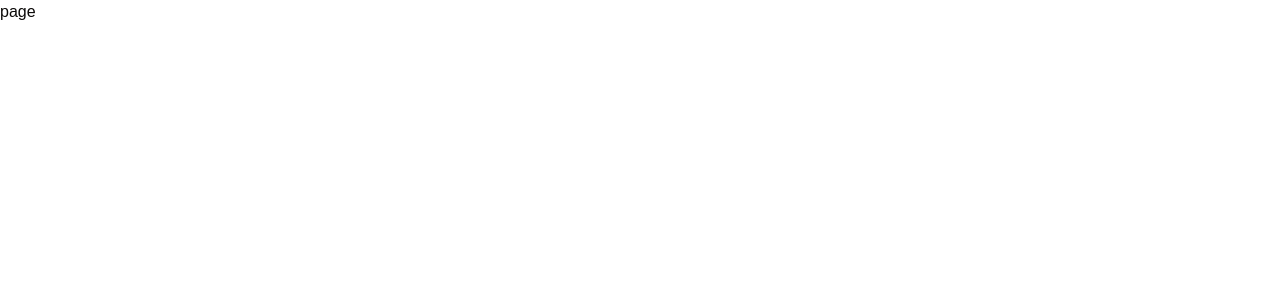
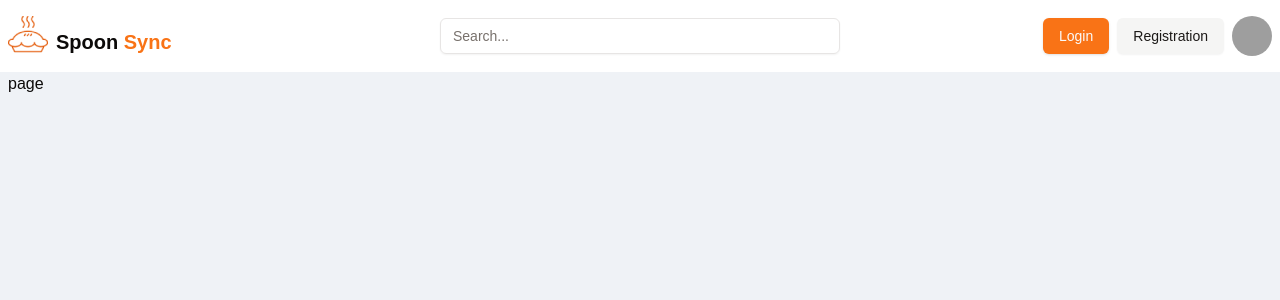
Before and after one commit to jhshakil/spoon-sync-client, a Next.js app: page / in a window 1280 px wide. Shown: the top 300 px of the page. Built offline with nearby package versions, Linux system fonts and the light colour scheme; grey boxes are pictures that could not be loaded.

Commit message:
complete top bar design

```diff
--- a/src/app/globals.css
+++ b/src/app/globals.css
@@ -15,6 +15,7 @@ body {
 
 @layer base {
   :root {
+    --root-background: 214 28% 95%;
     --background: 0 0% 100%;
     --foreground: 20 14.3% 4.1%;
     --card: 0 0% 100%;
@@ -43,6 +44,7 @@ body {
   }
 
   .dark {
+    --root-background: 214 28% 95%;
     --background: 20 14.3% 4.1%;
     --foreground: 60 9.1% 97.8%;
     --card: 20 14.3% 4.1%;
--- a/src/app/layout.tsx
+++ b/src/app/layout.tsx
@@ -1,6 +1,7 @@
 import type { Metadata } from "next";
 import localFont from "next/font/local";
 import "./globals.css";
+import TopBar from "@/components/topBar";
 
 const geistSans = localFont({
   src: "./fonts/GeistVF.woff",
@@ -26,9 +27,10 @@ export default function RootLayout({
   return (
     <html lang="en">
       <body
-        className={`${geistSans.variable} ${geistMono.variable} antialiased`}
+        className={`${geistSans.variable} ${geistMono.variable} antialiased bg-rootBackground`}
       >
-        {children}
+        <TopBar />
+        <div className="container mx-auto px-2">{children}</div>
       </body>
     </html>
   );
--- /dev/null
+++ b/src/components/shared/Logo.tsx
@@ -0,0 +1,15 @@
+import Image from "next/image";
+import Link from "next/link";
+
+const Logo = () => {
+  return (
+    <Link href={"/"} className="flex gap-2 items-end">
+      <Image width={40} height={40} src="/images/logo/logo.png" alt="Logo" />
+      <h1 className="text-xl font-bold">
+        Spoon <span className="text-primary">Sync</span>
+      </h1>
+    </Link>
+  );
+};
+
+export default Logo;
--- /dev/null
+++ b/src/components/topBar/MainSearch.tsx
@@ -0,0 +1,11 @@
+import { Input } from "@/components/ui/input";
+
+const MainSearch = () => {
+  return (
+    <div className="w-full max-w-[400px]">
+      <Input type="text" placeholder="Search..." className="w-full " />
+    </div>
+  );
+};
+
+export default MainSearch;
--- /dev/null
+++ b/src/components/topBar/ProfileAction.tsx
@@ -0,0 +1,128 @@
+import {
+  Cloud,
+  CreditCard,
+  Github,
+  Keyboard,
+  LifeBuoy,
+  LogOut,
+  Mail,
+  MessageSquare,
+  Plus,
+  PlusCircle,
+  Settings,
+  User,
+  UserPlus,
+  Users,
+} from "lucide-react";
+
+import {
+  DropdownMenu,
+  DropdownMenuContent,
+  DropdownMenuGroup,
+  DropdownMenuItem,
+  DropdownMenuLabel,
+  DropdownMenuPortal,
+  DropdownMenuSeparator,
+  DropdownMenuShortcut,
+  DropdownMenuSub,
+  DropdownMenuSubContent,
+  DropdownMenuSubTrigger,
+  DropdownMenuTrigger,
+} from "@/components/ui/dropdown-menu";
+
+import { Avatar, AvatarFallback, AvatarImage } from "@/components/ui/avatar";
+
+const ProfileAction = () => {
+  return (
+    <DropdownMenu>
+      <DropdownMenuTrigger asChild>
+        <Avatar>
+          <AvatarImage src="https://github.com/shadcn.png" alt="@shadcn" />
+          <AvatarFallback>CN</AvatarFallback>
+        </Avatar>
+      </DropdownMenuTrigger>
+      <DropdownMenuContent className="w-56" align="end">
+        <DropdownMenuLabel>My Account</DropdownMenuLabel>
+        <DropdownMenuSeparator />
+        <DropdownMenuGroup>
+          <DropdownMenuItem>
+            <User className="mr-2 h-4 w-4" />
+            <span>Profile</span>
+            <DropdownMenuShortcut>⇧⌘P</DropdownMenuShortcut>
+          </DropdownMenuItem>
+          <DropdownMenuItem>
+            <CreditCard className="mr-2 h-4 w-4" />
+            <span>Billing</span>
+            <DropdownMenuShortcut>⌘B</DropdownMenuShortcut>
+          </DropdownMenuItem>
+          <DropdownMenuItem>
+            <Settings className="mr-2 h-4 w-4" />
+            <span>Settings</span>
+            <DropdownMenuShortcut>⌘S</DropdownMenuShortcut>
+          </DropdownMenuItem>
+          <DropdownMenuItem>
+            <Keyboard className="mr-2 h-4 w-4" />
+            <span>Keyboard shortcuts</span>
+            <DropdownMenuShortcut>⌘K</DropdownMenuShortcut>
+          </DropdownMenuItem>
+        </DropdownMenuGroup>
+        <DropdownMenuSeparator />
+        <DropdownMenuGroup>
+          <DropdownMenuItem>
+            <Users className="mr-2 h-4 w-4" />
+            <span>Team</span>
+          </DropdownMenuItem>
+          <DropdownMenuSub>
+            <DropdownMenuSubTrigger>
+              <UserPlus className="mr-2 h-4 w-4" />
+              <span>Invite users</span>
+            </DropdownMenuSubTrigger>
+            <DropdownMenuPortal>
+              <DropdownMenuSubContent>
+                <DropdownMenuItem>
+                  <Mail className="mr-2 h-4 w-4" />
+                  <span>Email</span>
+                </DropdownMenuItem>
+                <DropdownMenuItem>
+                  <MessageSquare className="mr-2 h-4 w-4" />
+                  <span>Message</span>
+                </DropdownMenuItem>
+                <DropdownMenuSeparator />
+                <DropdownMenuItem>
+                  <PlusCircle className="mr-2 h-4 w-4" />
+                  <span>More...</span>
+                </DropdownMenuItem>
+              </DropdownMenuSubContent>
+            </DropdownMenuPortal>
+          </DropdownMenuSub>
+          <DropdownMenuItem>
+            <Plus className="mr-2 h-4 w-4" />
+            <span>New Team</span>
+            <DropdownMenuShortcut>⌘+T</DropdownMenuShortcut>
+          </DropdownMenuItem>
+        </DropdownMenuGroup>
+        <DropdownMenuSeparator />
+        <DropdownMenuItem>
+          <Github className="mr-2 h-4 w-4" />
+          <span>GitHub</span>
+        </DropdownMenuItem>
+        <DropdownMenuItem>
+          <LifeBuoy className="mr-2 h-4 w-4" />
+          <span>Support</span>
+        </DropdownMenuItem>
+        <DropdownMenuItem disabled>
+          <Cloud className="mr-2 h-4 w-4" />
+          <span>API</span>
+        </DropdownMenuItem>
+        <DropdownMenuSeparator />
+        <DropdownMenuItem>
+          <LogOut className="mr-2 h-4 w-4" />
+          <span>Log out</span>
+          <DropdownMenuShortcut>⇧⌘Q</DropdownMenuShortcut>
+        </DropdownMenuItem>
+      </DropdownMenuContent>
+    </DropdownMenu>
+  );
+};
+
+export default ProfileAction;
--- /dev/null
+++ b/src/components/topBar/index.tsx
@@ -0,0 +1,27 @@
+import React from "react";
+import Logo from "../shared/Logo";
+import ProfileAction from "./ProfileAction";
+import MainSearch from "./MainSearch";
+import { Button } from "../ui/button";
+
+const TopBar = () => {
+  return (
+    <header className="w-full py-4 bg-background">
+      <div className="container mx-auto px-2 grid grid-cols-5 justify-between items-center gap-8">
+        <div>
+          <Logo />
+        </div>
+        <div className="col-span-3 flex justify-center">
+          <MainSearch />
+        </div>
+        <div className="flex justify-end gap-2 items-center">
+          <Button>Login</Button>
+          <Button variant={"secondary"}>Registration</Button>
+          <ProfileAction />
+        </div>
+      </div>
+    </header>
+  );
+};
+
+export default TopBar;
--- a/tailwind.config.ts
+++ b/tailwind.config.ts
@@ -10,76 +10,78 @@ const config: Config = {
   theme: {
     extend: {
       colors: {
-  			background: 'hsl(var(--background))',
-  			foreground: 'hsl(var(--foreground))',
+        rootBackground: "hsl(var(--root-background))",
+        background: "hsl(var(--background))",
+        foreground: "hsl(var(--foreground))",
         card: {
-  				DEFAULT: 'hsl(var(--card))',
-  				foreground: 'hsl(var(--card-foreground))'
+          DEFAULT: "hsl(var(--card))",
+          foreground: "hsl(var(--card-foreground))",
         },
         popover: {
-  				DEFAULT: 'hsl(var(--popover))',
-  				foreground: 'hsl(var(--popover-foreground))'
+          DEFAULT: "hsl(var(--popover))",
+          foreground: "hsl(var(--popover-foreground))",
         },
         primary: {
-  				DEFAULT: 'hsl(var(--primary))',
-  				foreground: 'hsl(var(--primary-foreground))'
+          DEFAULT: "hsl(var(--primary))",
+          foreground: "hsl(var(--primary-foreground))",
         },
         secondary: {
-  				DEFAULT: 'hsl(var(--secondary))',
-  				foreground: 'hsl(var(--secondary-foreground))'
+          DEFAULT: "hsl(var(--secondary))",
+          foreground: "hsl(var(--secondary-foreground))",
         },
         muted: {
-  				DEFAULT: 'hsl(var(--muted))',
-  				foreground: 'hsl(var(--muted-foreground))'
+          DEFAULT: "hsl(var(--muted))",
+          foreground: "hsl(var(--muted-foreground))",
         },
         accent: {
-  				DEFAULT: 'hsl(var(--accent))',
-  				foreground: 'hsl(var(--accent-foreground))'
+          DEFAULT: "hsl(var(--accent))",
+          foreground: "hsl(var(--accent-foreground))",
         },
         destructive: {
-  				DEFAULT: 'hsl(var(--destructive))',
-  				foreground: 'hsl(var(--destructive-foreground))'
+          DEFAULT: "hsl(var(--destructive))",
+          foreground: "hsl(var(--destructive-foreground))",
         },
-  			border: 'hsl(var(--border))',
-  			input: 'hsl(var(--input))',
-  			ring: 'hsl(var(--ring))',
+        border: "hsl(var(--border))",
+        input: "hsl(var(--input))",
+        ring: "hsl(var(--ring))",
         chart: {
-  				'1': 'hsl(var(--chart-1))',
-  				'2': 'hsl(var(--chart-2))',
-  				'3': 'hsl(var(--chart-3))',
-  				'4': 'hsl(var(--chart-4))',
-  				'5': 'hsl(var(--chart-5))'
-  			}
+          "1": "hsl(var(--chart-1))",
+          "2": "hsl(var(--chart-2))",
+          "3": "hsl(var(--chart-3))",
+          "4": "hsl(var(--chart-4))",
+          "5": "hsl(var(--chart-5))",
+        },
       },
       borderRadius: {
-  			lg: 'var(--radius)',
-  			md: 'calc(var(--radius) - 2px)',
-  			sm: 'calc(var(--radius) - 4px)'
+        lg: "var(--radius)",
+        md: "calc(var(--radius) - 2px)",
+        sm: "calc(var(--radius) - 4px)",
       },
       keyframes: {
-  			'accordion-down': {
+        "accordion-down": {
           from: {
-  					height: '0'
+            height: "0",
           },
           to: {
-  					height: 'var(--radix-accordion-content-height)'
-  				}
+            height: "var(--radix-accordion-content-height)",
           },
-  			'accordion-up': {
+        },
+        "accordion-up": {
           from: {
-  					height: 'var(--radix-accordion-content-height)'
+            height: "var(--radix-accordion-content-height)",
           },
           to: {
-  					height: '0'
-  				}
-  			}
+            height: "0",
+          },
+        },
       },
       animation: {
-  			'accordion-down': 'accordion-down 0.2s ease-out',
-  			'accordion-up': 'accordion-up 0.2s ease-out'
-  		}
-  	}
+        "accordion-down": "accordion-down 0.2s ease-out",
+        "accordion-up": "accordion-up 0.2s ease-out",
       },
+    },
+  },
+  // eslint-disable-next-line @typescript-eslint/no-require-imports
   plugins: [require("tailwindcss-animate")],
 };
 export default config;
```
Also changed, not shown: .eslintrc.json. Lines whose indentation alone changed are shown as unchanged.
